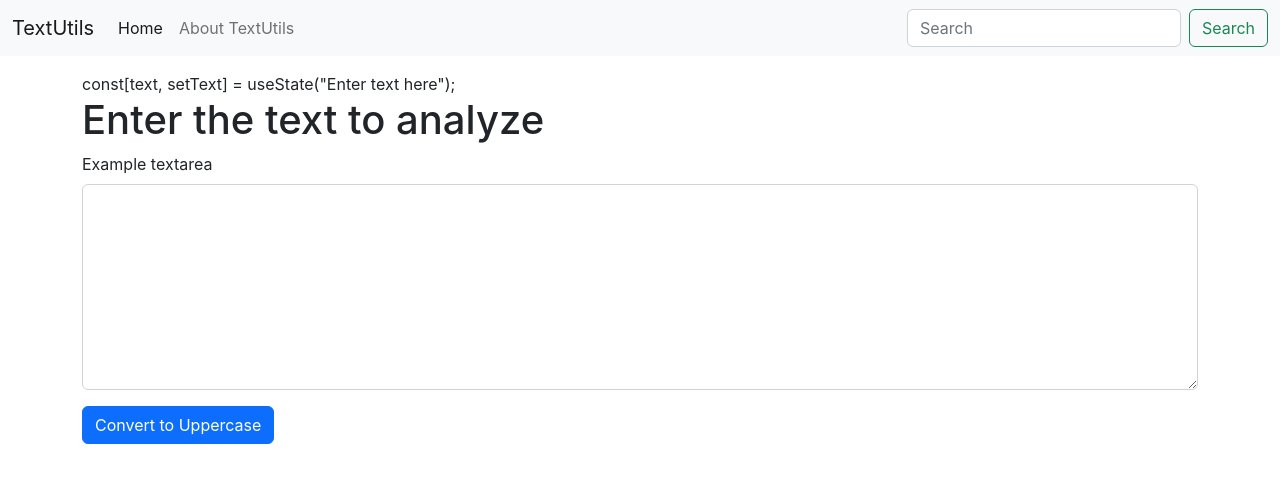
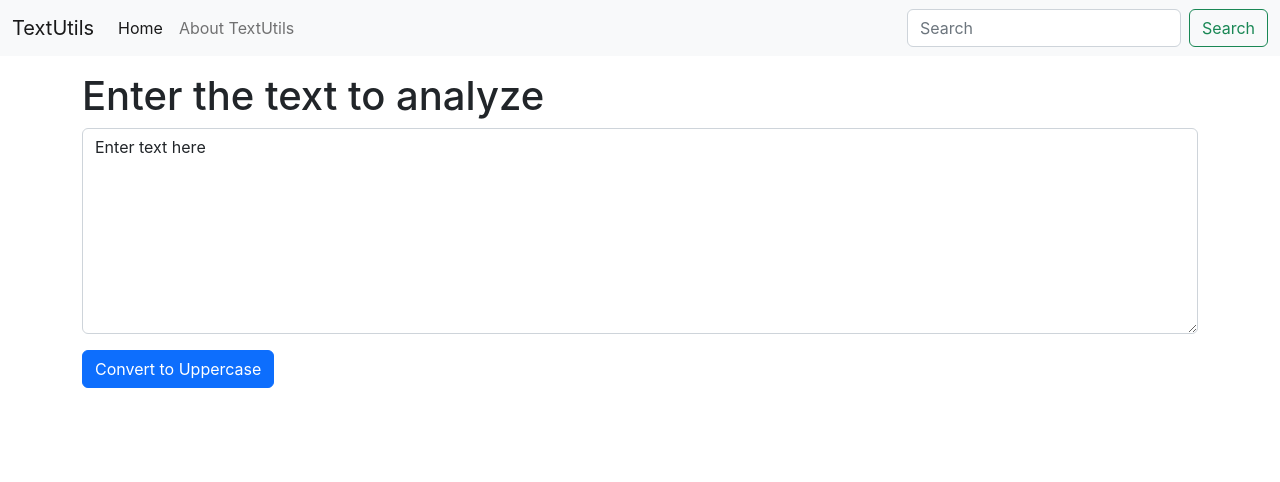
Before and after one commit to fawzaanshaikh/react-practice, a React (Create React App) app in the folder project-textutils/: page / in a window 1280 px wide. Shown: the top 482 px of the page. Built offline with nearby package versions, Linux system fonts and the light colour scheme.

Commit message:
Uppercase functionality complete

```diff
--- a/project-textutils/src/components/TextForm.js
+++ b/project-textutils/src/components/TextForm.js
@@ -1,17 +1,29 @@
-import React from 'react'
-// import React, {useState} from 'react'; {useState} is known as a hook
+import React, {useState} from 'react'; // {useState} is known as a hook
 import PropTypes from 'prop-types'
 
 export default function TextForm(props) {
+    const handleUpClick = () => {
+        console.log("Upper case was clicked");
+        let newText = text.toUpperCase();
+        setText(newText);   // This will allow the text in the textarea to change as the text variable is set as something else
+    }
+
+    const handleOnChange = (event) => { // event is passed as a parameter by default for any event that takes place
+        console.log("On change");
+        setText(event.target.value);    // This allows the text to be written from user input in addition to the text that is there in the state variable 'text'
+    }
+
+    // This is used to track the change in our component's state in terms of the change in text, this uses array destructuring
+    const [text, setText] = useState("Enter text here");
+    // text = "new text"; // Wrong way to change the state
+    // setText("new text"); // Correct way to change the state
   return (
     <>
-        const[text, setText] = useState("Enter text here"); {/* This is used to track the change in our component's state in terms of the change in text, this uses array destructuring */}
         <h1>{props.heading}</h1>
         <div className="mb-3">
-            <label htmlFor="myBox" className="form-label">Example textarea</label>
-            <textarea className="form-control" id="myBox" rows="8"></textarea>
+            <textarea className="form-control" id="myBox" value={text} onChange={handleOnChange} rows="8"></textarea>
         </div>
-        <button className="btn btn-primary">Convert to Uppercase</button>
+        <button className="btn btn-primary" onClick={handleUpClick}>Convert to Uppercase</button>
     </>
   )
 }
```
